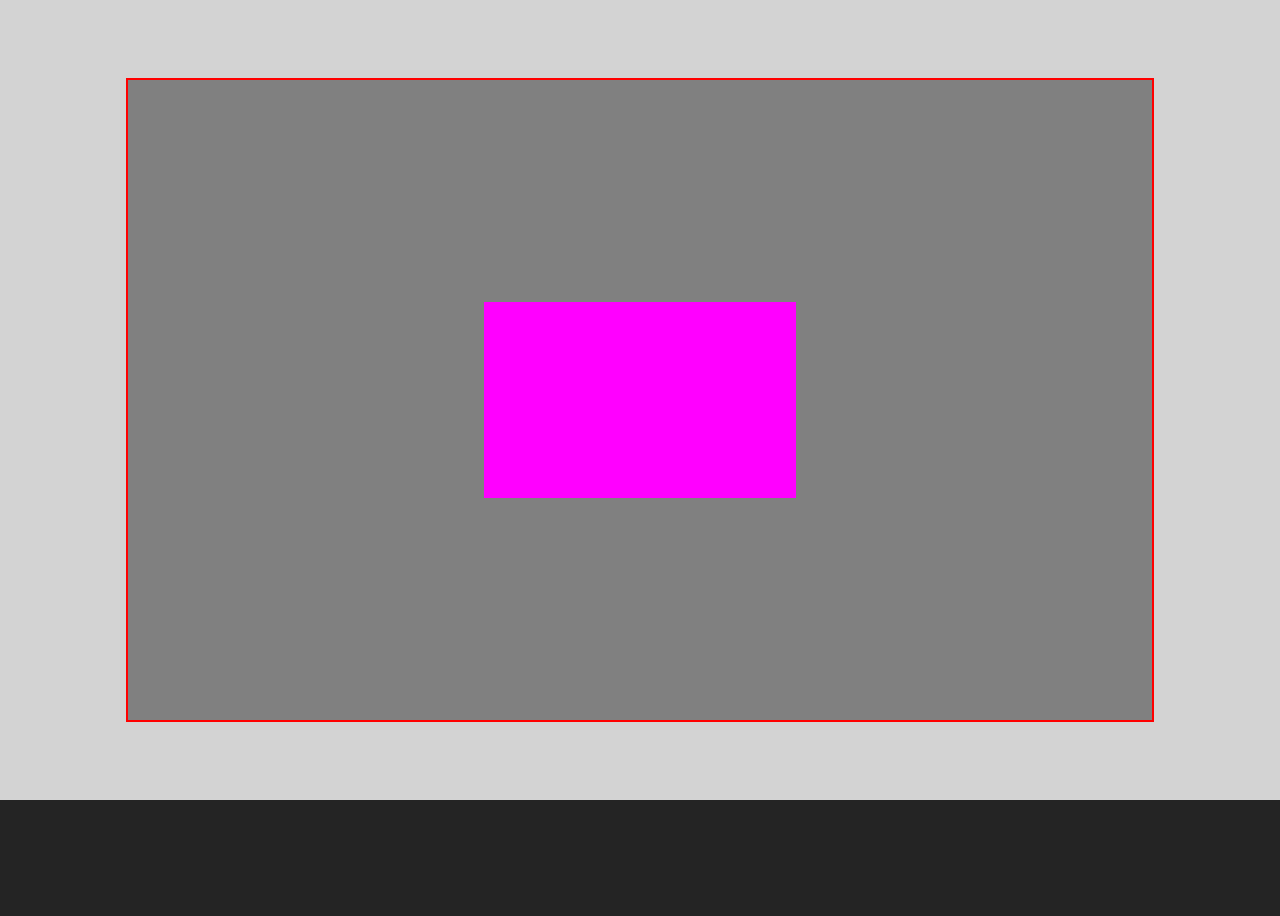
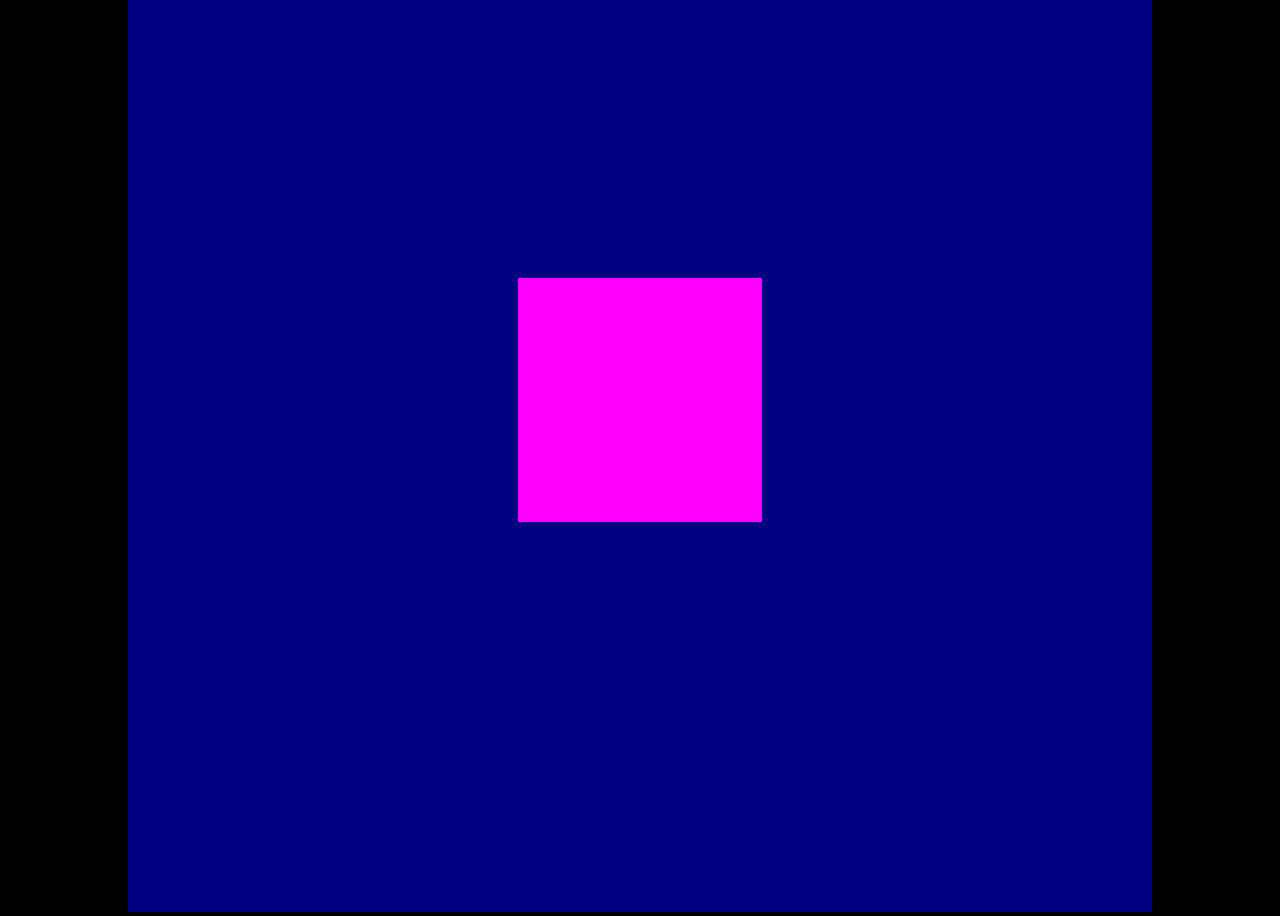
Before and after one commit to ferreiravinicius/3d-threejs-study, a website built with Vite: page index.html in a window 1280 px wide. Before the commit the page ends 800 px from the top, so only its background shows below. Built offline with nearby package versions, Linux system fonts and the light colour scheme.

Commit message:
simple working

```diff
--- a/index.html
+++ b/index.html
@@ -7,9 +7,7 @@
     <title>Vite + TS</title>
   </head>
   <body>
-    <div id="container">
-      <!-- Our <canvas> will be inserted here -->
-    </div>
+    <div id="container" />
     <script type="module" src="/src/main.ts"></script>
   </body>
 </html>
--- a/src/components/Canvas.ts
+++ /dev/null
@@ -1,61 +0,0 @@
-import { Camera, PerspectiveCamera, Renderer, Scene } from "three";
-import { Resizable, SizeProps } from "../tools/factory";
-
-export interface CanvasProps {
-  scene: Scene;
-  camera: Camera;
-  container: Element;
-  renderer: Renderer;
-}
-
-/**
- * Canvas (context)
- */
-export class Canvas implements Resizable {
-  scene: Scene;
-  camera: Camera;
-  private renderer: Renderer;
-  private container: Element;
-
-  constructor(props: CanvasProps) {
-    const { scene, camera, renderer, container } = props;
-    this.scene = scene;
-    this.camera = camera;
-    this.renderer = renderer;
-    this.container = container;
-    this.setup();
-  }
-
-  public onResize({ width, height }: SizeProps) {
-    // update camera aspect ratio and projection matrix (?)
-    if (this.camera instanceof PerspectiveCamera) {
-      this.camera.aspect = width / height;
-      this.camera.updateProjectionMatrix;
-      this.camera.lookAt(this.scene.position);
-    }
-
-    // update renderer sizes
-    this.renderer.setSize(width, height);
-    this.render();
-
-    console.log("updated size", width, height);
-  }
-
-  private setup(): void {
-    // insert the <canvas> inside the `div container`
-    this.container.append(this.renderer.domElement);
-
-    // add objects to scene
-    this.scene.add(this.camera);
-
-    this.onResize({
-      width: this.container.clientWidth,
-      height: this.container.clientHeight,
-    });
-  }
-
-  public render() {
-    // renderer
-    this.renderer.render(this.scene, this.camera);
-  }
-}
--- a/src/main.ts
+++ b/src/main.ts
@@ -1,35 +1,40 @@
-import { BoxGeometry, Mesh, MeshBasicMaterial } from "three";
+import {
+  BoxGeometry,
+  Color,
+  Mesh,
+  MeshBasicMaterial,
+  PerspectiveCamera,
+  Scene,
+  WebGLRenderer,
+} from "three";
 import "./styles/style.css";
 
-import { createCanvas } from "./tools/factory";
+// dom
+const container = document.querySelector("div#container")!;
+const canvas = document.createElement("canvas");
+container.appendChild(canvas);
 
-function createCubeMesh() {
-  const geometry = new BoxGeometry(2, 2, 2);
-  const material = new MeshBasicMaterial({ color: 0xff00ff });
-  return new Mesh(geometry, material);
-}
+const width = container.clientWidth;
+const height = container.clientHeight;
 
-const container = document.querySelector("div#container")!;
-const canvas = createCanvas(container);
+// scene
+const scene = new Scene();
+scene.background = new Color("navy");
 
-const main = () => {
-  const cubeMesh = createCubeMesh();
-  canvas.scene.add(cubeMesh);
+// camera
+const camera = new PerspectiveCamera();
+camera.aspect = width / height;
+camera.position.z = 10;
 
-  canvas.render();
-};
+const material = new MeshBasicMaterial({ color: 0xff00ff });
+const geometry = new BoxGeometry(2, 2, 2);
+const boxMesh = new Mesh(geometry, material);
 
-if (window) {
-  window.addEventListener(
-    "resize",
-    () => {
-      canvas.onResize({
-        width: container.clientWidth,
-        height: container.clientHeight,
-      });
-    },
-    false
-  );
-}
+// putting into scene
+scene.add(camera);
+scene.add(boxMesh);
 
-main();
+// renderer
+const renderer = new WebGLRenderer({ canvas: canvas, antialias: true });
+renderer.setSize(width, height);
+renderer.render(scene, camera);
--- a/src/styles/style.css
+++ b/src/styles/style.css
@@ -1,47 +1,17 @@
-:root {
-  font-family: Inter, system-ui, Avenir, Helvetica, Arial, sans-serif;
-  line-height: 1.5;
-  font-weight: 400;
-
-  color-scheme: light dark;
-  color: rgba(255, 255, 255, 0.87);
-  background-color: #242424;
-
-  font-synthesis: none;
-  text-rendering: optimizeLegibility;
-  -webkit-font-smoothing: antialiased;
-  -moz-osx-font-smoothing: grayscale;
-  -webkit-text-size-adjust: 100%;
+body {
+  background-color: #000;
+  margin: 0px;
+  overflow: hidden;
+  display: flex;
+  height: 100vh;
+  width: 100vw;
+  justify-content: center;
+  align-content: center;
+  align-items: center;
 }
 
-body {
-  margin: 0;
-  display: flex;
-  place-items: center;
-  min-width: 100vw;
-  min-height: 100vh;
-
-  justify-content: center;
-  background-color: lightgrey;
+div#container {
+  width: 80vw;
+  height: 80vw; /* using vw instead of vh */
+  background-color: cyan;
 }
-
-#container {
-  /* tell our scene container to take up the full page */
-  position: absolute;
-  width: 80vw;
-  height: 80vh;
-
-  /*
-    Set the container's background color to the same as the scene's
-    background to prevent flashing on load
-  */
-  /* background-color: rgb(36, 36, 36); */
-  /* background-color: red;  */
-  border: 2px solid red;
-
-  display: flex;
-  align-content: center;
-  align-items: center;
-  justify-content: center;
-  justify-items: center;
-}
--- a/src/tools/factory.ts
+++ /dev/null
@@ -1,63 +0,0 @@
-import {
-  Color,
-  PerspectiveCamera,
-  Renderer,
-  Scene,
-  WebGLRenderer,
-} from "three";
-import { Canvas } from "../components/Canvas";
-
-interface Animated {
-  onTick: () => void
-}
-
-export interface SizeProps {
-  height: number
-  width: number
-}
-
-export interface Resizable {
-  onResize: (props: SizeProps) => void
-}
-
-export function createCanvas(container: Element) {
-  console.log("creating canvas...");
-
-  return new Canvas({
-    container: container,
-    scene: createScene(),
-    renderer: createRenderer(container),
-    camera: createPersperctiveCamera(),
-  });
-}
-
-function createPersperctiveCamera(): PerspectiveCamera {
-  console.log("creating camera...");
-  const camera = new PerspectiveCamera(
-    40, // fov (50)
-    1,
-    0.1, // near frustum plane (0.1)
-    1000 // far frustum plane (2000)
-  );
-  camera.position.set(0, 0, 10);
-  return camera;
-}
-
-function createScene() {
-  console.log("creating scene...");
-
-  const scene = new Scene();
-  scene.background = new Color("grey");
-  return scene;
-}
-
-function createRenderer(container: Element): Renderer {
-  console.log("creating renderer...");
-
-  const renderer = new WebGLRenderer();
-  renderer.setSize(container.clientWidth, container.clientHeight);
-  if (window) {
-    renderer.setPixelRatio(window.devicePixelRatio);
-  }
-  return renderer;
-}
```
